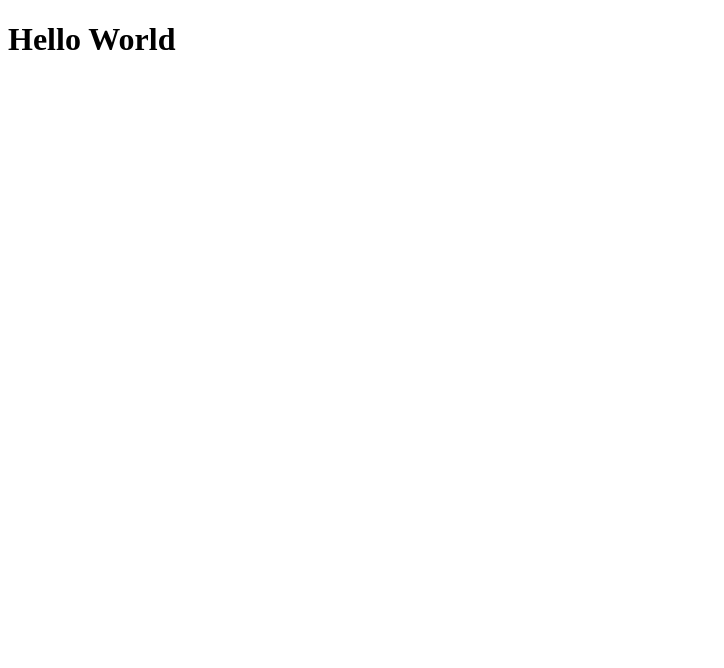
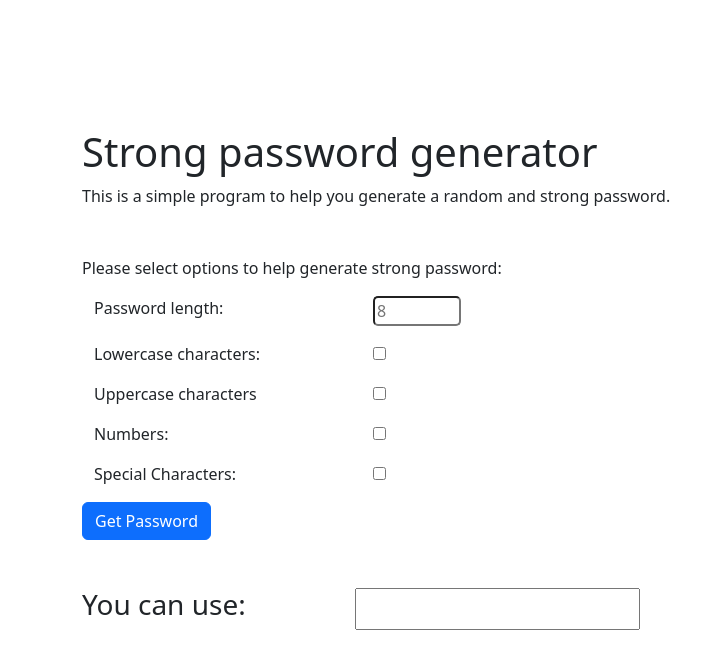
Before and after one commit to fodare/password-generator, a React (Create React App) app: page / in a window 1280 px wide. Shown: the top 668 px of the page, without its empty margins (0-724 px from the left). Built offline with nearby package versions, Linux system fonts and the light colour scheme.

Commit message:
Added password generator form

```diff
--- a/public/assests/styling/style.css
+++ b/public/assests/styling/style.css
@@ -2,3 +2,20 @@ body{
     border: 0px;
     display:block;
 }
+
+.password-root{
+    margin-top: 10%;
+}
+
+.Password-settings{
+    margin-top: 3rem;
+    margin-bottom:3rem;
+}
+
+.password-length-input{
+    border-radius: 5px;
+}
+
+.password-inputs{
+    margin: 1rem 0rem;
+}
--- a/public/index.html
+++ b/public/index.html
@@ -8,10 +8,21 @@
          name="description"
          content="A simple and secure password generator"
       />
+      <link
+         href="https://cdn.jsdelivr.net/npm/bootstrap@5.2.1/dist/css/bootstrap.min.css"
+         rel="stylesheet"
+         integrity="sha384-iYQeCzEYFbKjA/T2uDLTpkwGzCiq6soy8tYaI1GyVh/UjpbCx/TYkiZhlZB6+fzT"
+         crossorigin="anonymous"
+      />
       <link rel="stylesheet" href="/assests/styling/style.css" />
       <title>Password Generator</title>
    </head>
    <body>
-      <div id="root"></div>
+      <div id="root" class="container password-root"></div>
+      <script
+         src="https://cdn.jsdelivr.net/npm/bootstrap@5.2.1/dist/js/bootstrap.bundle.min.js"
+         integrity="sha384-u1OknCvxWvY5kfmNBILK2hRnQC3Pr17a+RTT6rIHI7NnikvbZlHgTPOOmMi466C8"
+         crossorigin="anonymous"
+      ></script>
    </body>
 </html>
--- a/src/Components/App.js
+++ b/src/Components/App.js
@@ -1,7 +1,10 @@
+import React from "react";
+import PassWordView from "./Password";
+
 function App() {
    return (
       <div className="App">
-         <h1>Hello World</h1>
+         <PassWordView />
       </div>
    );
 }
--- /dev/null
+++ b/src/Components/Password.jsx
@@ -0,0 +1,86 @@
+import React from "react";
+
+function PassWordView() {
+   return (
+      <div className="PasswordDiv">
+         <h1>Strong password generator</h1>
+         <p>
+            This is a simple program to help you generate a random and strong
+            password.
+         </p>
+
+         <div className="Password-settings">
+            <p>Please select options to help generate strong password:</p>
+            <form action="/" className="password-form ">
+               <div className="row password-inputs">
+                  <div className="col-lg-3">
+                     <label>Password length:</label>
+                  </div>
+                  <div className="col-lg-3">
+                     <input
+                        name="password-length"
+                        type="number"
+                        max="10"
+                        min={8}
+                        placeholder="8"
+                        className="password-length-input"
+                     ></input>
+                  </div>
+               </div>
+
+               <div className="row password-inputs">
+                  <div className="col-lg-3">
+                     <label>Lowercase characters:</label>
+                  </div>
+                  <div className="col-lg-3">
+                     <input name="password-lowercase" type="checkbox"></input>
+                  </div>
+               </div>
+
+               <div className="row password-inputs">
+                  <div className="col-lg-3">
+                     <label>Uppercase characters</label>
+                  </div>
+                  <div className="col-lg-3">
+                     <input name="password-uppercase" type="checkbox"></input>
+                  </div>
+               </div>
+
+               <div className="row password-inputs">
+                  <div className="col-lg-3">
+                     <label>Numbers:</label>
+                  </div>
+                  <div className="col-lg-3">
+                     <input name="password-numbers" type="checkbox"></input>
+                  </div>
+               </div>
+
+               <div className="row password-inputs">
+                  <div className="col-lg-3">
+                     <label>Special Characters:</label>
+                  </div>
+                  <div className="col-lg-3">
+                     <input name="password-special" type="checkbox"></input>
+                  </div>
+               </div>
+
+               <button type="submit" class="btn btn-primary">
+                  Get Password
+               </button>
+            </form>
+         </div>
+         <div className="new-password">
+            <div className="row">
+               <h3 className="col-lg-3">You can use: </h3>
+               <input
+                  className="col-lg-3"
+                  readOnly="readOnly"
+                  id="new_password"
+               />
+            </div>
+         </div>
+      </div>
+   );
+}
+
+export default PassWordView;
```
